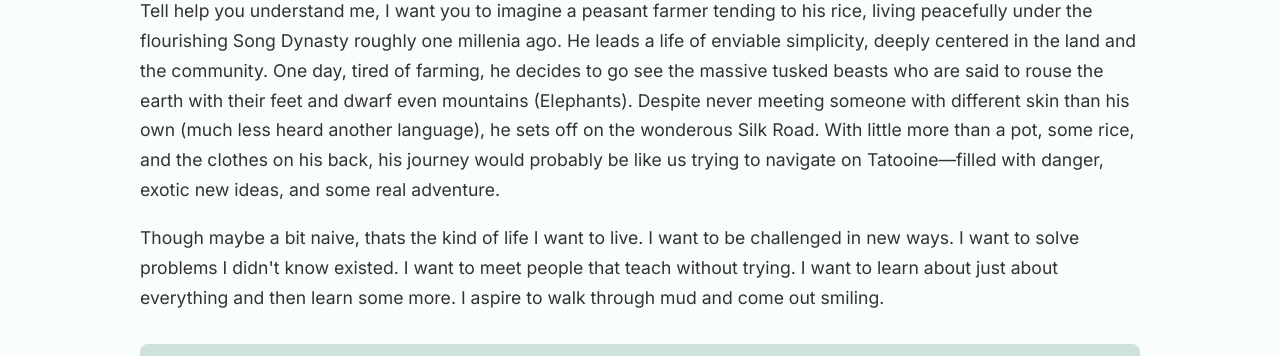
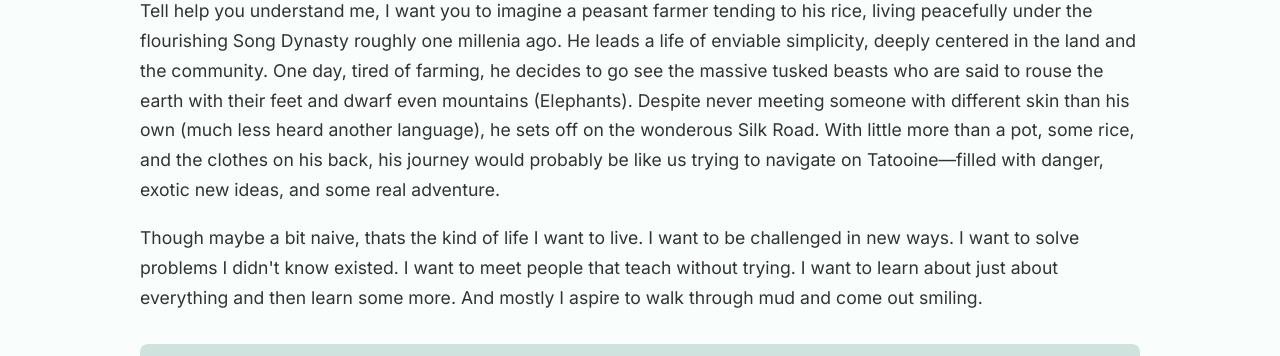
Before and after one commit to alexherman11/alexherman11.github.io, a plain HTML site: page about.html in a window 1280 px wide. Shown: the part 596-952 px from the top of the page. Drawn offline with Linux system fonts and the light colour scheme.

Commit message:
small about change

```diff
--- a/about.html
+++ b/about.html
@@ -48,7 +48,7 @@
         </p>
         <p>
             Though maybe a bit naive, thats the kind of life I want to live. I want to be challenged in new ways. I want to solve problems I didn't know existed. I want to meet people that
-            teach without trying. I want to learn about just about everything and then learn some more. I aspire to walk through mud and come out smiling.
+            teach without trying. I want to learn about just about everything and then learn some more. And mostly I aspire to walk through mud and come out smiling.
         </p>
     </section>
 
```
